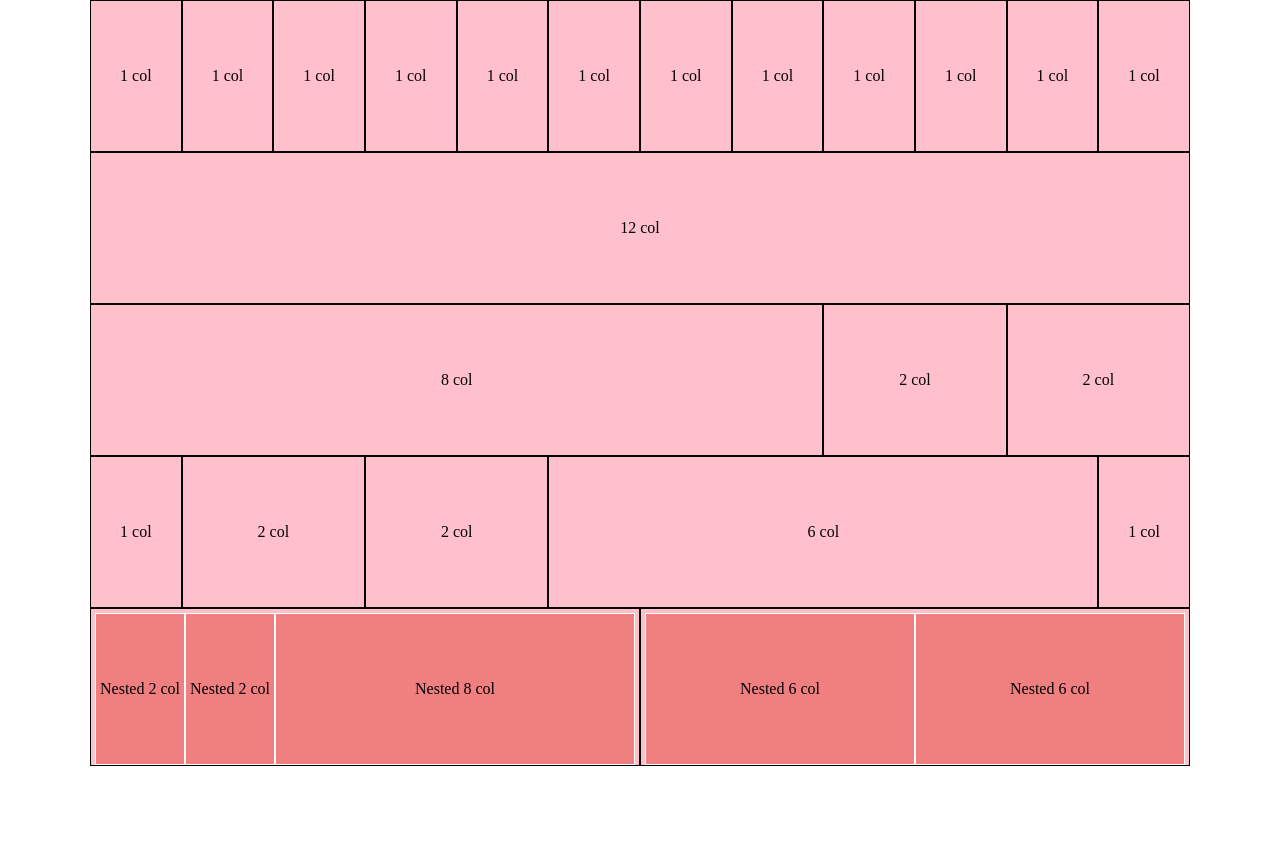
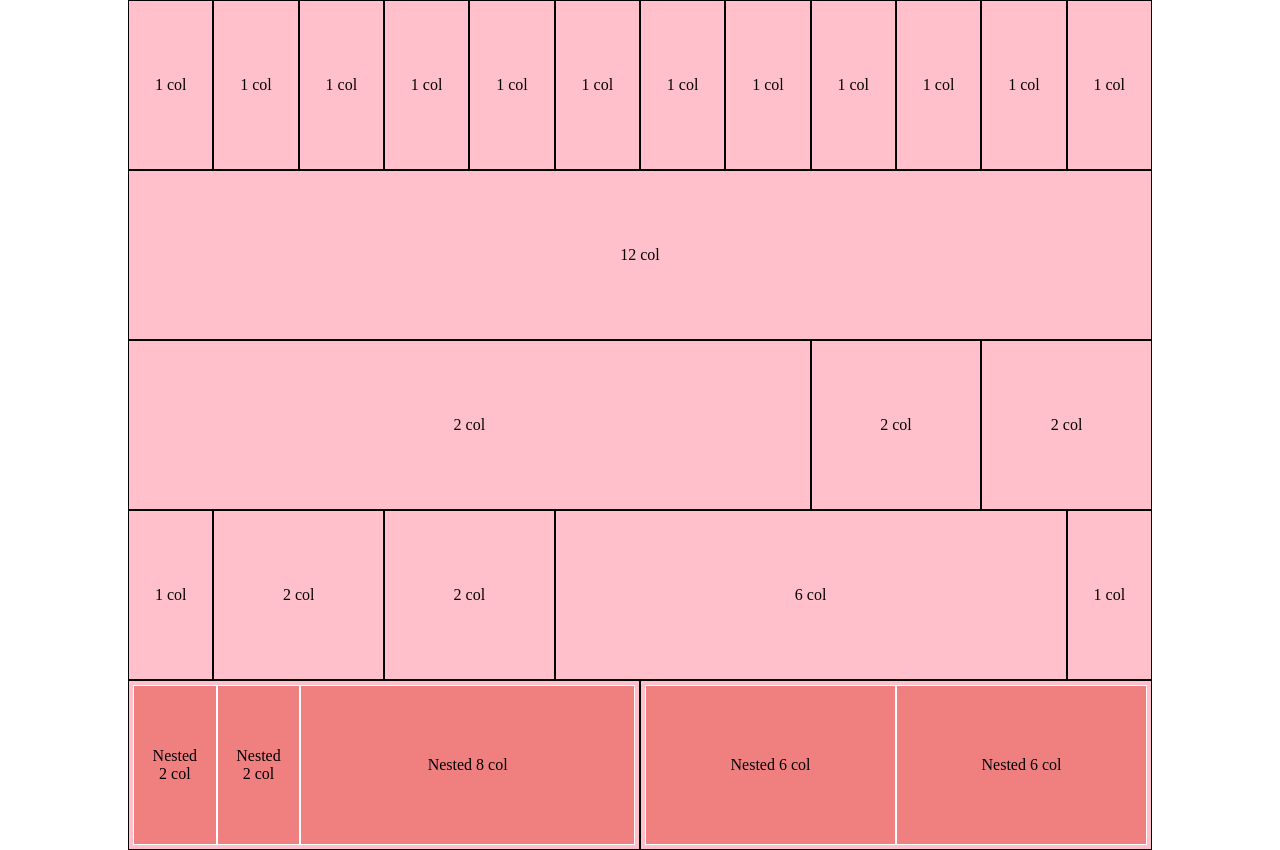
Before and after one commit to Iruiasaro/html-css-12bool, a plain HTML site: page index.html in a window 1280 px wide. Before the commit the page ends 800 px from the top, so only its background shows below. Drawn offline with Linux system fonts and the light colour scheme.

Commit message:
sistema l'ultima rige aggiunge position.

```diff
--- a/index.html
+++ b/index.html
@@ -13,55 +13,127 @@
         <div class="container">
             <!-- inserimento prima riga -->
             <div class="row">
-                <div class="col-1">1 col</div>
-                <div class="col-1">1 col</div>
-                <div class="col-1">1 col</div>
-                <div class="col-1">1 col</div>
-                <div class="col-1">1 col</div>
-                <div class="col-1">1 col</div>
-                <div class="col-1">1 col</div>
-                <div class="col-1">1 col</div>
-                <div class="col-1">1 col</div>
-                <div class="col-1">1 col</div>
-                <div class="col-1">1 col</div>
-                <div class="col-1">1 col</div>
+                <div class="col-1">
+                    <div class="colonne">1 col
+                    </div>
+                </div>
+                <div class="col-1">
+                    <div class="colonne">1 col
+                    </div>
+                </div>
+                <div class="col-1">
+                    <div class="colonne">1 col
+                    </div>
+                </div>
+                <div class="col-1">
+                    <div class="colonne">1 col
+                    </div>
+                </div>
+                <div class="col-1">
+                    <div class="colonne">1 col
+                    </div>
+                </div>
+                <div class="col-1">
+                    <div class="colonne">1 col
+                    </div>
+                </div>
+                <div class="col-1">
+                    <div class="colonne">1 col
+                    </div>
+                </div>
+                <div class="col-1">
+                    <div class="colonne">1 col
+                    </div>
+                </div>
+                <div class="col-1">
+                    <div class="colonne">1 col
+                    </div>
+                </div>
+                <div class="col-1">
+                    <div class="colonne">1 col
+                    </div>
+                </div>
+                <div class="col-1">
+                    <div class="colonne">1 col
+                    </div>
+                </div>
+                <div class="col-1">
+                    <div class="colonne">1 col
+                    </div>
+                </div>
+
             </div>
 
             <!-- inserimento seconda riga -->
             <div class="row">
-                <div class="col-12">12 col</div>
-            </div>
+                <div class="col-12">
+                    <div class="colonne">12 col
+                    </div>            </div>
 
             <!-- inserimento terza riga -->
             <div class="row">
-                <div class="col-8">8 col</div>
-                <div class="col-2">2 col</div>
-                <div class="col-2">2 col</div>
+                <div class="col-8">
+                    <div class="colonne">2 col
+                    </div>
+                </div>
+                <div class="col-2">
+                    <div class="colonne">2 col
+                    </div>
+                </div>
+                <div class="col-2">
+                    <div class="colonne">2 col
+                    </div>
+                </div>
             </div>
 
             <!-- inserimento quarta riga -->
             <div class="row">
-                <div class="col-1">1 col</div>
-                <div class="col-2">2 col</div>
-                <div class="col-2">2 col</div>
-                <div class="col-6">6 col</div>
-                <div class="col-1">1 col</div>
-            </div>
+                <div class="col-1">
+                    <div class="colonne">1 col
+                    </div>
+                </div>
+                <div class="col-2">
+                    <div class="colonne">2 col
+                    </div>
+                </div>
+                <div class="col-2">
+                    <div class="colonne">2 col
+                    </div>
+                </div>
+                <div class="col-6">
+                    <div class="colonne">6 col
+                    </div>
+                </div>
+                <div class="col-1">
+                    <div class="colonne">1 col
+                    </div>
+                </div>
 
             <!-- inserimento quinta riga -->
             <div class="row">
                 <div class="col-6">
 
-            <div class="row item">
-                <div class="col-2">Nested 2 col</div>
-                <div class="col-2">Nested 2 col</div>
-                <div class="col-8">Nested 8 col</div>
+                <div class="row item">
+                    <div class="col-2">
+                        <div class="colonne">Nested 2 col
+                        </div>
+                    </div>
+                    <div class="col-2">
+                        <div class="colonne">Nested 2 col</div>
+                    </div>
+                    <div class="col-8">
+                        <div class="colonne">Nested 8 col</div>
+                    </div>
                 </div>
-            </div>
+                </div>
             <div class="col-6">
                 <div class="row item">
-                  <div class="col-6">Nested 6 col</div>
-                  <div class="col-6">Nested 6 col</div>
+                    <div class="col-6">
+                      <div class="colonne">Nested 6 col</div>
+                    </div>
+                    <div class="col-6">
+                      <div class="colonne">Nested 6 col</div>
+                    </div>
                 </div>
               </div>
 
--- a/style.css
+++ b/style.css
@@ -5,7 +5,7 @@
   }
 
   .container {
-    max-width: 1100px;
+    max-width: 1024px;
     background-color: rgba(255,192,203,255);
     margin: auto;
   }
@@ -14,15 +14,23 @@
     float: left;
     text-align: center;
     border: 1px solid rgb(0, 0, 0);
-    line-height: 150px;
-    height: 100%;
+    height: 170px;
+    position: relative;
   }
 
   .row .item [class*="col-"] {
     border: 1px solid rgb(255, 255, 255);
     background-color: rgba(240,127,128,255);
+    height: 160px;
   }
 
   .row .item {
     padding: 4px;
   }
+
+ .colonne {
+   position:absolute;
+   top: 50%;
+   left: 50%;
+   transform: translate(-50%, -50%);
+ }
```
